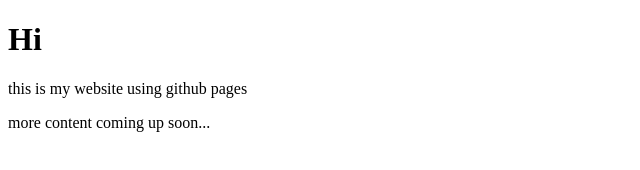
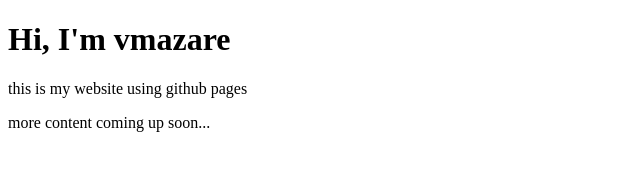
Before and after one commit to vmazare/vmazare.github.io, a plain HTML site: page index.html in a window 1280 px wide. Shown: the whole page, without its empty margins (0-640 px from the left). Drawn offline with Linux system fonts and the light colour scheme.

Commit message:
make greeting more friendly

```diff
--- a/index.html
+++ b/index.html
@@ -1,7 +1,12 @@
 <!DOCTYPE html>
 <html>
 <body>
-<h1>Hi</h1>
+<style>
+	.bold {
+		font-weight: bold;
+	}
+</style>
+<h1>Hi, I'm <span class="bold">vmazare</span></h1>
 <p>this is my website using github pages</p>
 <p>more content coming up soon...</p>
 </body>
```
